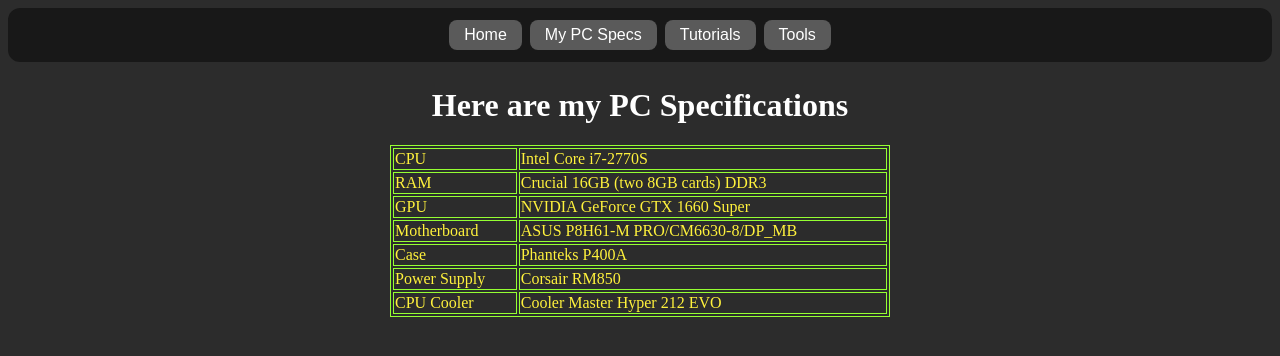
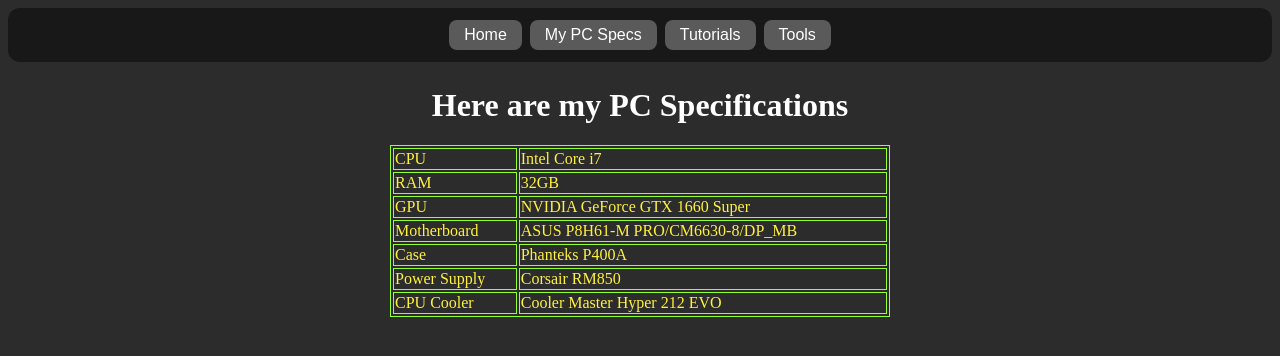
Before and after one commit to James-Bennett-295/James-Bennett-295.github.io, a plain HTML site: page pages/misc/myPcSpecs.html in a window 1280 px wide. Drawn offline with Linux system fonts and the light colour scheme.

Commit message:
Update PC specs

```diff
--- a/pages/misc/myPcSpecs.html
+++ b/pages/misc/myPcSpecs.html
@@ -12,11 +12,11 @@
         <table style="width: 500px; margin-left: auto; margin-right: auto;">
             <tr>
               <td>CPU</td>
-              <td>Intel Core i7-2770S</td>
+              <td>Intel Core i7</td>
             </tr>
             <tr>
               <td>RAM</td>
-              <td>Crucial 16GB (two 8GB cards) DDR3</td>
+              <td>32GB</td>
             </tr>
             <tr>
                 <td>GPU</td>
```
